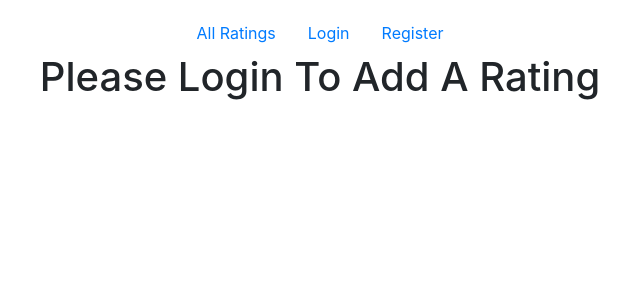
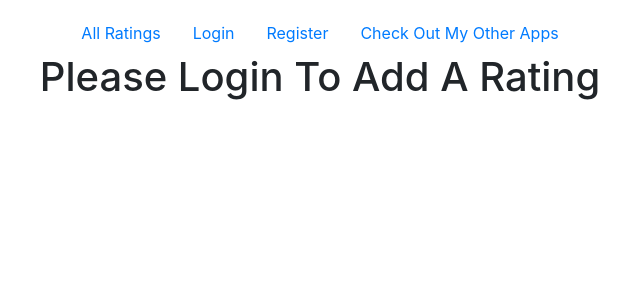
Before and after one commit to cs-fullstack-2020-spring/200430-jwt-auth-project-autumn-ragland, a React (Create React App) app in the folder client/: page /addRating in a window 1280 px wide. Shown: the top 300 px of the page, without its empty margins (320-960 px from the left). Built offline with nearby package versions, Linux system fonts and the light colour scheme.

Commit message:
add link to deployed add

```diff
--- a/client/src/components/AppContainer.jsx
+++ b/client/src/components/AppContainer.jsx
@@ -101,6 +101,9 @@ class AppContainer extends Component {
                         <li className="nav-item">
                             <Link className="nav-link" to="/register" >Register</Link>
                         </li>
+                        <li className="nav-item">
+                            <a className="nav-link" href="https://merndeployauthtest.herokuapp.com/">Check Out My Other Apps</a>
+                        </li>
                     </ul>
                     <Route path="/login" component={() => <Login logInUser={this.logInUser} />} />
                     <Route path="/register" component={() => <Register />} />
```
